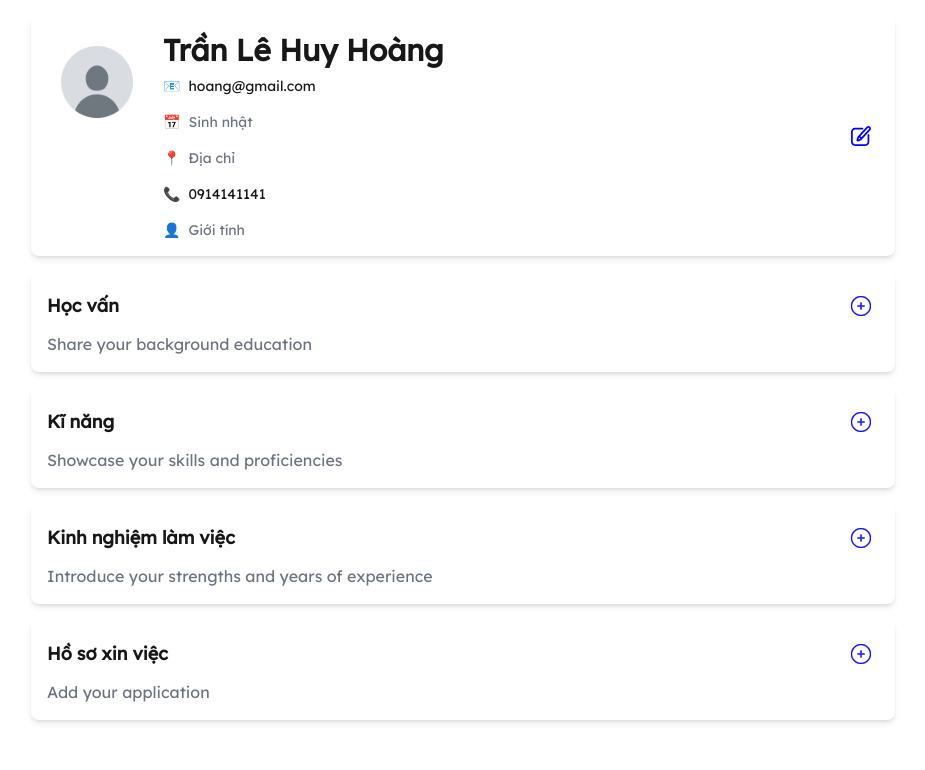
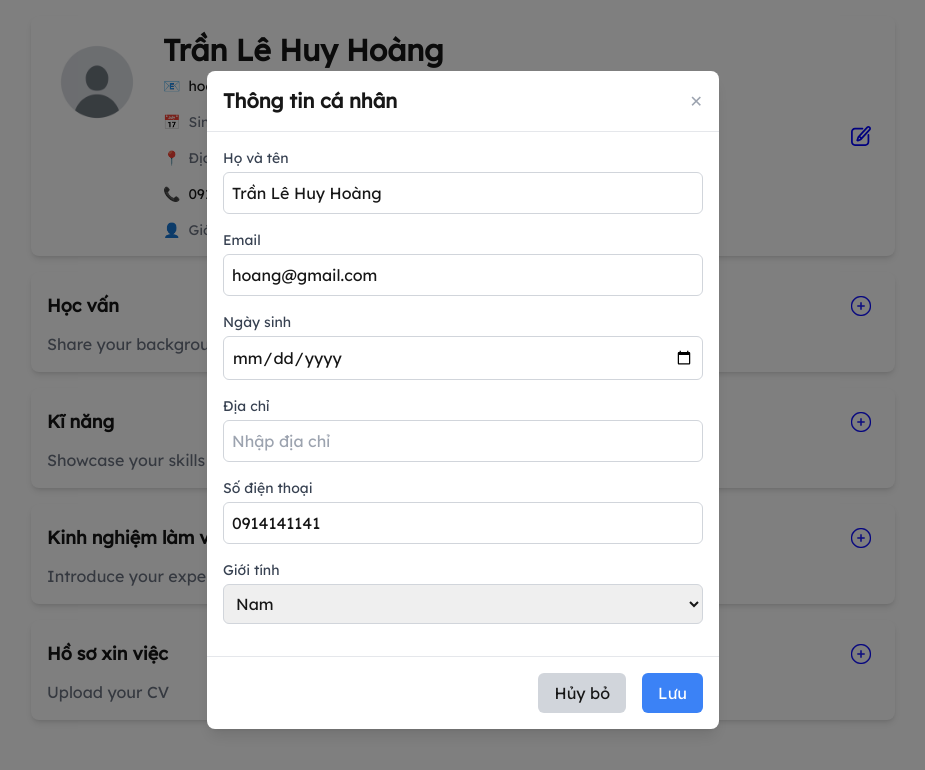
Before and after one commit to NDLoc-vn/find-jobs-app, a Next.js app: page /profile in a window 1280 px wide. Both pictures are taken after a click on the button "Edit". Shown: the top 770 px of the page, without its empty margins (177-1102 px from the left). Built offline with nearby package versions, Linux system fonts and the light colour scheme.

Commit message:
add pop up form edit profile detail

```diff
--- a/app/profile/page.tsx
+++ b/app/profile/page.tsx
@@ -1,10 +1,22 @@
 "use client";
 
+import { useState } from "react";
 import Image from "next/image";
 
 const ProfilePage = () => {
+  const [activeForm, setActiveForm] = useState<string | null>(null);
+
+  const openForm = (formName: string) => {
+    setActiveForm(formName);
+  };
+
+  const closeForm = () => {
+    setActiveForm(null);
+  };
+
   return (
     <div className="max-w-4xl mx-auto p-4">
+      {/* Profile Information */}
       <div className="bg-white shadow-md rounded-lg p-4 flex justify-between items-center">
         <div className="flex items-center space-x-4">
           <Image
@@ -40,7 +52,7 @@ const ProfilePage = () => {
             </div>
           </div>
         </div>
-        <button className="p-2">
+        <button onClick={() => openForm("editProfile")} className="p-2">
           <Image
             src="/icon/edit-button.svg"
             width={20}
@@ -51,17 +63,18 @@ const ProfilePage = () => {
         </button>
       </div>
 
+      {/* Sections */}
       <div className="mt-4 bg-white shadow-md rounded-lg p-4">
         <div className="flex justify-between items-center">
           <h3 className="text-lg font-bold">Học vấn</h3>
-          <button className="p-2">
+          <button onClick={() => openForm("education")} className="p-2">
             <Image
               src="/icon/plus.svg"
               width={20}
               height={20}
               alt="Plus Button"
             />
-            <span className="sr-only">Edit</span>
+            <span className="sr-only">Add Education</span>
           </button>
         </div>
         <p className="text-gray-500 mt-2">Share your background education</p>
@@ -70,54 +83,162 @@ const ProfilePage = () => {
       <div className="mt-4 bg-white shadow-md rounded-lg p-4">
         <div className="flex justify-between items-center">
           <h3 className="text-lg font-bold">Kĩ năng</h3>
-          <button className="p-2">
+          <button onClick={() => openForm("skills")} className="p-2">
             <Image
               src="/icon/plus.svg"
               width={20}
               height={20}
               alt="Plus Button"
             />
-            <span className="sr-only">Edit</span>
+            <span className="sr-only">Add Skills</span>
           </button>
         </div>
-        <p className="text-gray-500 mt-2">
-          Showcase your skills and proficiencies
-        </p>
+        <p className="text-gray-500 mt-2">Showcase your skills</p>
       </div>
 
       <div className="mt-4 bg-white shadow-md rounded-lg p-4">
         <div className="flex justify-between items-center">
           <h3 className="text-lg font-bold">Kinh nghiệm làm việc</h3>
-          <button className="p-2">
+          <button onClick={() => openForm("experience")} className="p-2">
             <Image
               src="/icon/plus.svg"
               width={20}
               height={20}
               alt="Plus Button"
             />
-            <span className="sr-only">Edit</span>
+            <span className="sr-only">Add Experience</span>
           </button>
         </div>
-        <p className="text-gray-500 mt-2">
-          Introduce your strengths and years of experience
-        </p>
+        <p className="text-gray-500 mt-2">Introduce your experience</p>
       </div>
 
       <div className="mt-4 bg-white shadow-md rounded-lg p-4">
         <div className="flex justify-between items-center">
           <h3 className="text-lg font-bold">Hồ sơ xin việc</h3>
-          <button className="p-2">
+          <button onClick={() => openForm("application")} className="p-2">
             <Image
               src="/icon/plus.svg"
               width={20}
               height={20}
               alt="Plus Button"
             />
-            <span className="sr-only">Edit</span>
+            <span className="sr-only">Add Application</span>
           </button>
         </div>
-        <p className="text-gray-500 mt-2">Add your application</p>
+        <p className="text-gray-500 mt-2">Upload your CV</p>
       </div>
+
+      {/* Pop-up Form */}
+      {activeForm && (
+        <div className="fixed inset-0 flex items-center justify-center bg-black bg-opacity-50 z-50">
+          <div className="bg-white rounded-lg shadow-lg max-h-[90%] w-full max-w-lg flex flex-col">
+            {/* Form Header */}
+            <div className="flex justify-between items-center p-4 border-b">
+              <h3 className="text-xl font-bold">
+                {activeForm === "editProfile" && "Thông tin cá nhân"}
+                {activeForm === "education" && "Học vấn"}
+                {activeForm === "skills" && "Kĩ năng"}
+                {activeForm === "experience" && "Kinh nghiệm"}
+                {activeForm === "application" && "Hồ sơ xin việc"}
+              </h3>
+              <button
+                onClick={closeForm}
+                className="text-gray-400 hover:text-gray-800"
+              >
+                ✕
+              </button>
+            </div>
+
+            {/* Form Content*/}
+            <div className="overflow-y-auto p-4 flex-1">
+              {/* Edit Profile Form */}
+              {activeForm === "editProfile" && (
+                <form>
+                  <div className="mb-4">
+                    <label className="block text-sm font-medium text-gray-700">
+                      Họ và tên
+                    </label>
+                    <input
+                      type="text"
+                      placeholder="Nhập họ và tên"
+                      value={"Trần Lê Huy Hoàng"}
+                      className="mt-1 block w-full p-2 border border-gray-300 rounded-md"
+                    />
+                  </div>
+                  <div className="mb-4">
+                    <label className="block text-sm font-medium text-gray-700">
+                      Email
+                    </label>
+                    <input
+                      type="email"
+                      placeholder="Nhập email"
+                      value={"hoang@gmail.com"}
+                      className="mt-1 block w-full p-2 border border-gray-300 rounded-md"
+                    />
+                  </div>
+                  <div className="mb-4">
+                    <label className="block text-sm font-medium text-gray-700">
+                      Ngày sinh
+                    </label>
+                    <input
+                      type="date"
+                      placeholder="Nhập ngày sinh"
+                      className="mt-1 block w-full p-2 border border-gray-300 rounded-md"
+                    />
+                  </div>
+                  <div className="mb-4">
+                    <label className="block text-sm font-medium text-gray-700">
+                      Địa chỉ
+                    </label>
+                    <input
+                      type="text"
+                      placeholder="Nhập địa chỉ"
+                      className="mt-1 block w-full p-2 border border-gray-300 rounded-md"
+                    />
+                  </div>
+                  <div className="mb-4">
+                    <label className="block text-sm font-medium text-gray-700">
+                      Số điện thoại
+                    </label>
+                    <input
+                      type="text"
+                      placeholder="Nhập số điện thoại"
+                      value={"0914141141"}
+                      className="mt-1 block w-full p-2 border border-gray-300 rounded-md"
+                    />
+                  </div>
+                  <div className="mb-4">
+                    <label className="block text-sm font-medium text-gray-700">
+                      Giới tính
+                    </label>
+                    <select
+                      title="Gender"
+                      className="mt-1 block w-full p-2 border border-gray-300 rounded-md"
+                    >
+                      <option>Nam</option>
+                      <option>Nữ</option>
+                    </select>
+                  </div>
+                </form>
+              )}
+              {/* Similar form fields for other activeForm sections */}
+            </div>
+
+            {/* Form Footer */}
+            <div className="p-4 border-t flex justify-end space-x-4">
+              <button
+                onClick={closeForm}
+                className="px-4 py-2 bg-gray-300 rounded-md"
+              >
+                Hủy bỏ
+              </button>
+              <button className="px-4 py-2 bg-blue-500 text-white rounded-md">
+                Lưu
+              </button>
+            </div>
+          </div>
+        </div>
+      )}
     </div>
   );
 };
```
